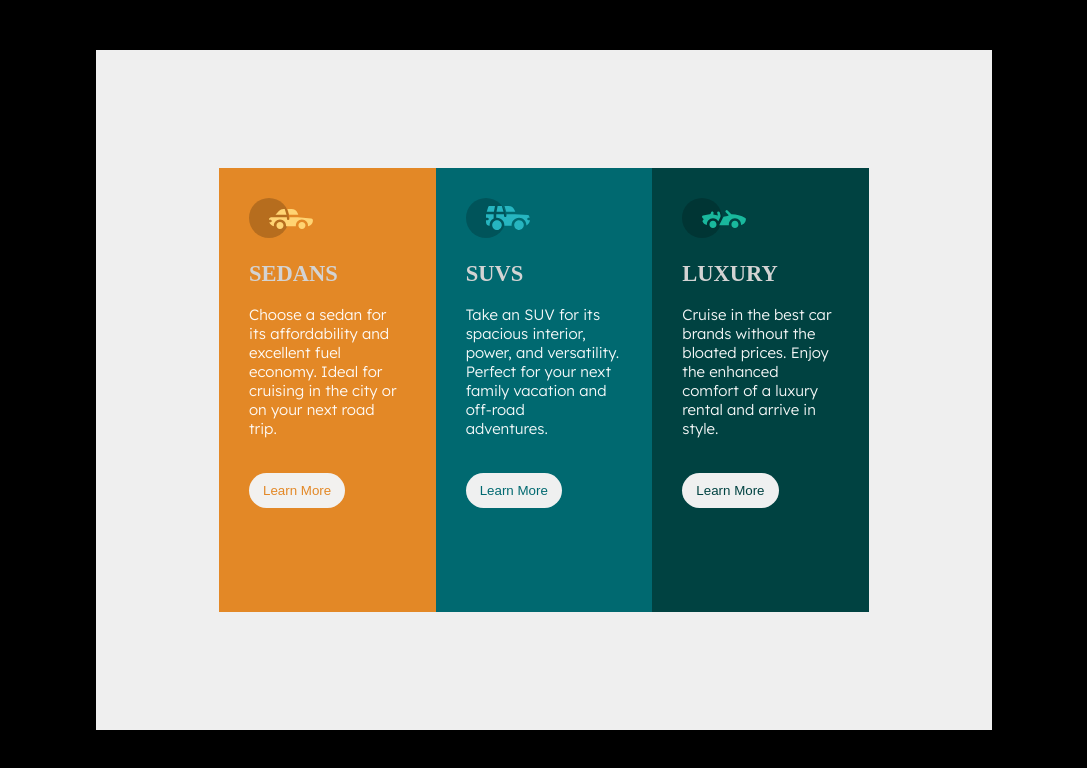
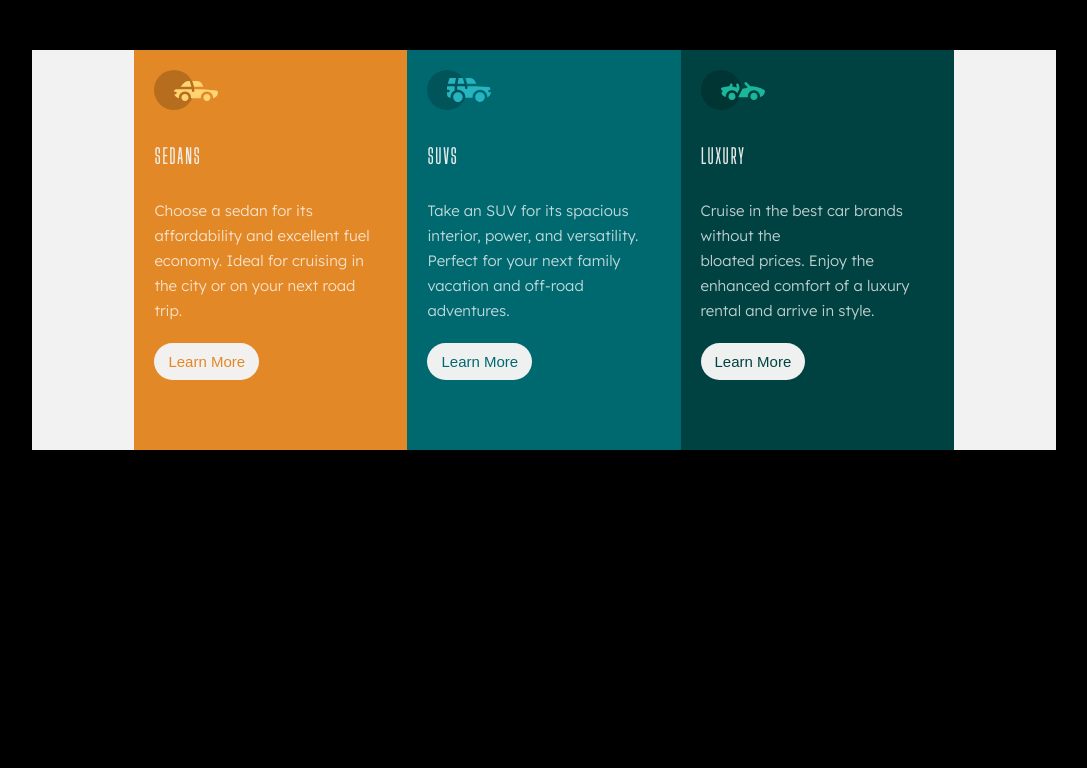
Before and after one commit to nicojoy-gif/zuritaskonflexcss, a plain HTML site: page index.html in a window 1280 px wide. Shown: the whole page, without its empty margins (96-1183 px from the left). Drawn offline with Linux system fonts and the light colour scheme.

Commit message:
Add files via upload

```diff
--- a/index.css
+++ b/index.css
@@ -1,59 +1,55 @@
+*{
+    box-sizing: border-box;
+    margin: 0;
+    padding: 0;
+    font-size: 12px;
+
+}
 body{
     background-color: black;
-    margin: 0;
-    padding: 0;
-    width: 100%;
-    box-sizing: border-box;
+}
+.flex-container{
+    display: flex;
+    flex-direction: row;
+    max-width: 100vw;
+    width: 80%;
+    margin: auto;
+  }
 
-}
-.container{
-    background-color: rgba(242, 242, 242, 0.989);
+  .column {
+    flex: 33.33%;
+    padding: 20px;
+    height: 65vh;
+    min-height: 50vh;
+
+    max-width: 60vw;
+    margin: auto;
+    max-height: max-content;
+  }
+  .container{
+    background-color: rgb(242, 242, 242);
     height: 85vh;
-    width: 70%;
+    max-width: 100vw;
     min-width: 500px;
-    max-width: 70%;
+    max-height: max-content;
     margin:50px auto;
     display: flex;
 }
-
-.flex-container{
-    width: 100%;
-    max-width: 650px;
-    min-width: 250px;
-    height: 70vh;
-    min-height: 400px;
-    max-height: 700px;
-    border-radius: 10px;
-    margin: auto;
-    justify-content: center;
-    border-radius: 10px;
-    align-items: center;
-    display: flex;
-}
-.column{
-    flex-direction: row;
-    width: 100%;
-    color: lightgrey;
-    height: 48vh;
-    max-height: 48vh;
-    min-height: 300px;
-    font-size: 15px;
-    margin: auto;
-    padding: 30px;
-
-
-}
-h1{
+h2{
+    font-size: 40px;
     font-family: 'Big Shoulders Display', cursive;
     font-weight: 700;
-    color:  rgba(242, 242, 242, 0.989);;
+    color:rgba(242, 242, 242, 0.95);
+    margin: 30px 0;
+    letter-spacing: 2px;
 }
 
 p{
 font-family: 'Lexend', sans-serif;
 font-weight: 400;
-color: rgba(255, 255, 255, 0.953);
-
+line-height: 25px;
+color: rgba(255, 255, 255, 0.75);
+padding-bottom: 20px;
 }
 .sedan{
 background-color: hsl(31, 77%, 52%);
@@ -68,7 +64,7 @@
     border-radius: 25px;
     padding: 10px 14px;
     border: none;
-    margin-top: 20px;
+
     background-color:  rgba(242, 242, 242, 0.989);;
 
 }
@@ -95,3 +91,39 @@
 .three:hover{
     background-color: hsl(179, 100%, 13%);
 }
+@media only screen and (min-width:376px) and (max-width: 1440px){
+    *{
+        font-size: 15px;
+    }
+    .flex-container{
+        display: flex;
+        flex-direction: row;
+        max-width: 100vw;
+        width: 80%;
+        margin: auto;
+      }
+
+      .column {
+        height: 65vh;
+        max-width: 60vw;
+
+        max-height: max-content;
+      }
+      .container{
+        height: 85vh;
+        max-width: 80vw;
+        min-width: 500px;
+        max-height: max-content;
+
+    }
+    h2{
+        font-size: 20px;
+
+    }
+
+    p
+    {
+        padding-bottom: 20px;
+    }
+
+}
--- a/index.html
+++ b/index.html
@@ -14,7 +14,7 @@
     <div class="column sedan">
         <img src="./icon-sedans.svg">
         <h2>SEDANS</h2>
-        <p>Choose a sedan for its affordability and excellent fuel economy. Ideal for cruising in the city or on your next road trip.</p>
+        <p>Choose a sedan for its affordability and excellent fuel economy. Ideal for cruising in the city or on your next road <br>trip.</p>
         <button class="button one">Learn More</button>
     </div>
     <div class="column suvs">
@@ -26,7 +26,7 @@
     <div class="column luxury">
         <img src="./icon-luxury.svg">
         <h2>LUXURY</h2>
-        <p>Cruise in the best car brands without the bloated prices. Enjoy the enhanced comfort of a luxury rental and arrive in style.</p>
+        <p>Cruise in the best car brands without the <br>bloated prices. Enjoy the enhanced comfort of a luxury rental and arrive in style.</p>
         <button class="button three">Learn More</button>
     </div>
 </div>
```
